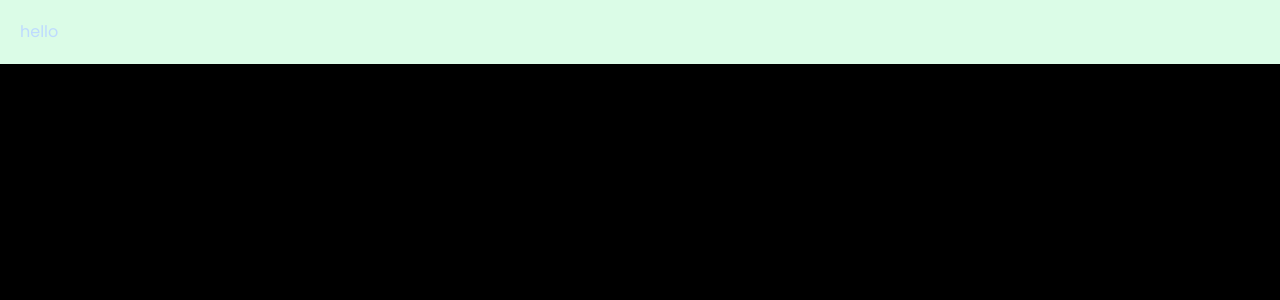
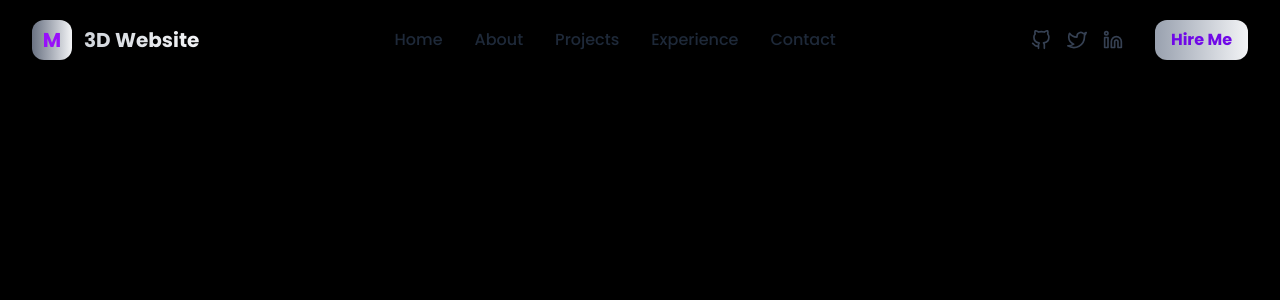
Before and after one commit to ali89akbar/3D-Website, a React (Vite) app: page / in a window 1280 px wide. Shown: the top 300 px of the page. Built offline with nearby package versions, Linux system fonts and the light colour scheme.

Commit message:
header Implementation

```diff
--- a/package.json
+++ b/package.json
@@ -11,8 +11,10 @@
   },
   "dependencies": {
     "@tailwindcss/vite": "^4.1.8",
+    "framer-motion": "^12.16.0",
     "react": "^19.1.0",
     "react-dom": "^19.1.0",
+    "react-icons": "^5.5.0",
     "tailwindcss": "^4.1.8"
   },
   "devDependencies": {
--- a/src/App.jsx
+++ b/src/App.jsx
@@ -1,14 +1,14 @@
 import { useState } from 'react'
 import React from 'react';
 import './App.css'
+import Header from './Components/Header/Header';
 
 function App() {
   const [count, setCount] = useState(0)
 
   return (
-  <div>
-    <h1 className='bg-green-100 p-[20px] text-blue-200 '>hello</h1>
-  </div>
+    <Header/>
+
   )
 }
 
--- a/src/Components/Header/Header.jsx
+++ b/src/Components/Header/Header.jsx
@@ -1,8 +1,96 @@
+import { motion } from 'framer-motion'
 import React from 'react'
-
+import {a} from 'framer-motion/client';
+import {FiGithub,FiTwitter,FiLinkedin} from 'react-icons/fi';
 const Header = () => {
   return (
-    <div>Header</div>
+    <header className='absolute w-full z-50 transition-all duration-300'>
+    <div className='container mx-auto px-4 sm:px-6 lg:px-8 flex items-center justify-between h-16 md:h-20'>
+      <motion.div
+        initial={{ opacity: 0, x: -100 }}
+        animate={{ opacity: 1, x: 0 }}
+        transition={{
+          type: "spring",
+          stiffness: 100,
+          damping: 25,
+          delay: 0.3,
+          duration: 1.2,
+        }}
+        className='flex items-center'
+      >
+        <div className='h-10 w-10 rounded-xl bg-gradient-to-r from-gray-500 to-gray-100 flex items-center justify-center text-purple-600 font-bold text-xl mr-3'>
+          M
+        </div>
+        <span className='text-xl font-bold bg-gradient-to-r from-gray-300 to-gray-100 bg-clip-text text-transparent'>
+          3D Website
+        </span>
+      </motion.div>
+
+      <nav className='lg:flex hidden space-x-8'>
+        {["Home", "About", "Projects", "Experience", "Contact"].map((item, index) => (
+          <motion.a
+            key={item}
+            initial={{ opacity: 0, y: -20 }}
+            animate={{ opacity: 1, y: 0 }}
+            transition={{
+              type: "spring",
+              stiffness: 100,
+              damping: 20,
+              delay: 0.7 + index * 0.2,
+            }}
+            className='relative text-gray-800 dark:text-gray-200 hover:violet-600 dark:hover:text-violet-400 font-medium transition-colors duration-300 group'
+            href="#"
+          >
+            {item}
+            <span className='absolute bottom-0 left-0 w-0 h-0.5 bg-violet-600 group-hover:w-full transition-all duration-300'></span>
+          </motion.a>
+        ))}
+      </nav>
+      <div className='md:flex hidden items-center space-x-4 '>
+        <motion.a
+        initial={{opacity:0, scale:0.5}}
+        animate={{opacity:1, scale:1}}
+        transition={{delay:1.3, duration:0.8}}
+        href="#" className='text-gray-700 dark:text-gray-300 hover:text-violet-600 dark:hover:text-violet-400 transition-colors duration-300'>
+            <FiGithub className='w-5 h-5'/>
+        </motion.a>
+
+        <motion.a
+        initial={{opacity:0, scale:0.5}}
+        animate={{opacity:1, scale:1}}
+        transition={{delay:1.3, duration:0.8}}
+        href="#" className='text-gray-700 dark:text-gray-300 hover:text-violet-600 dark:hover:text-violet-400 transition-colors duration-300'>
+            <FiTwitter className='w-5 h-5'/>
+        </motion.a>
+
+        <motion.a
+        initial={{opacity:0, scale:0.5}}
+        animate={{opacity:1, scale:1}}
+        transition={{delay:1.3, duration:0.8}}
+        href="#" className='text-gray-700 dark:text-gray-300 hover:text-violet-600 dark:hover:text-violet-400 transition-colors duration-300'>
+            <FiLinkedin className='w-5 h-5'/>
+        </motion.a>
+
+
+      <motion.button
+      initial={{opacity:0, scale:0.8}}
+      animate={{opacity:1, scale:1}}
+      transition={{
+        delay:1.6,
+        duration:0.8,
+        type:"spring",
+        stiffness:100,
+        damping:15
+      }}
+      className='ml-4 px-4 py-2 rounded-xl bg-gradient-to-r from-gray-400 to-gray-100 text-violet-700 font-bold hover:from-violet-700 hover:to-purple-700 hover:text-white transition-all duration-500 pointer'>
+        Hire Me
+      </motion.button>
+      </div>
+
+
+    </div>
+  </header>
+
   )
 }
 
```
Also changed, not shown: 1 other file (tests, documents, lock files or other folders).
